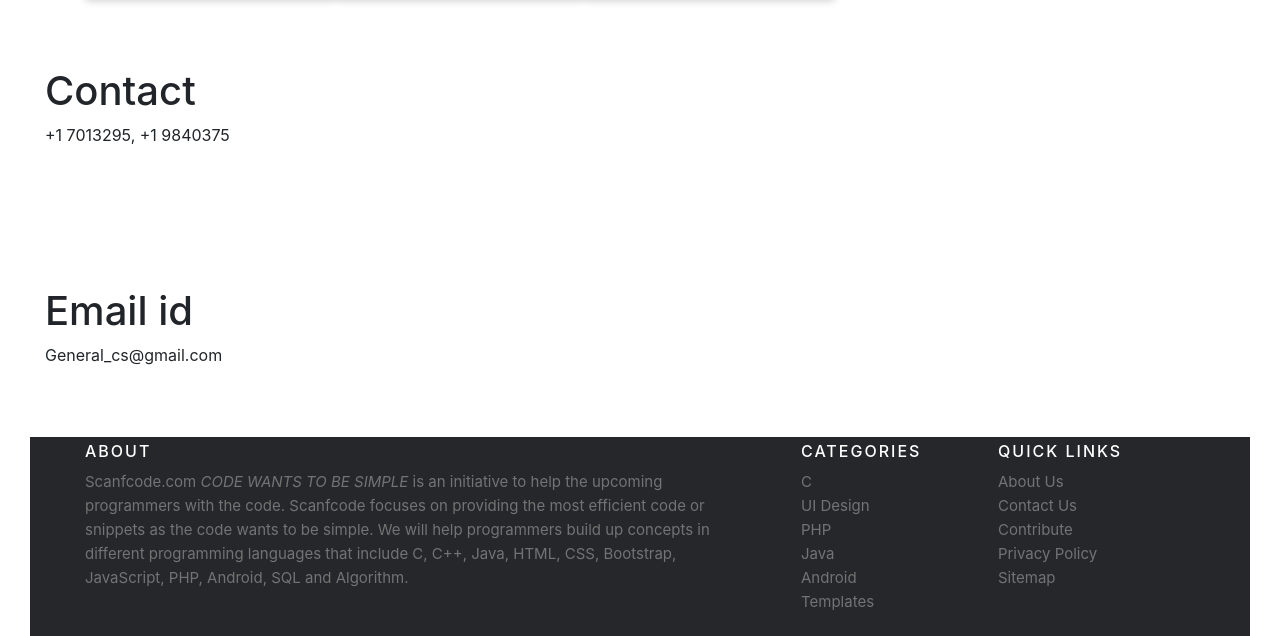
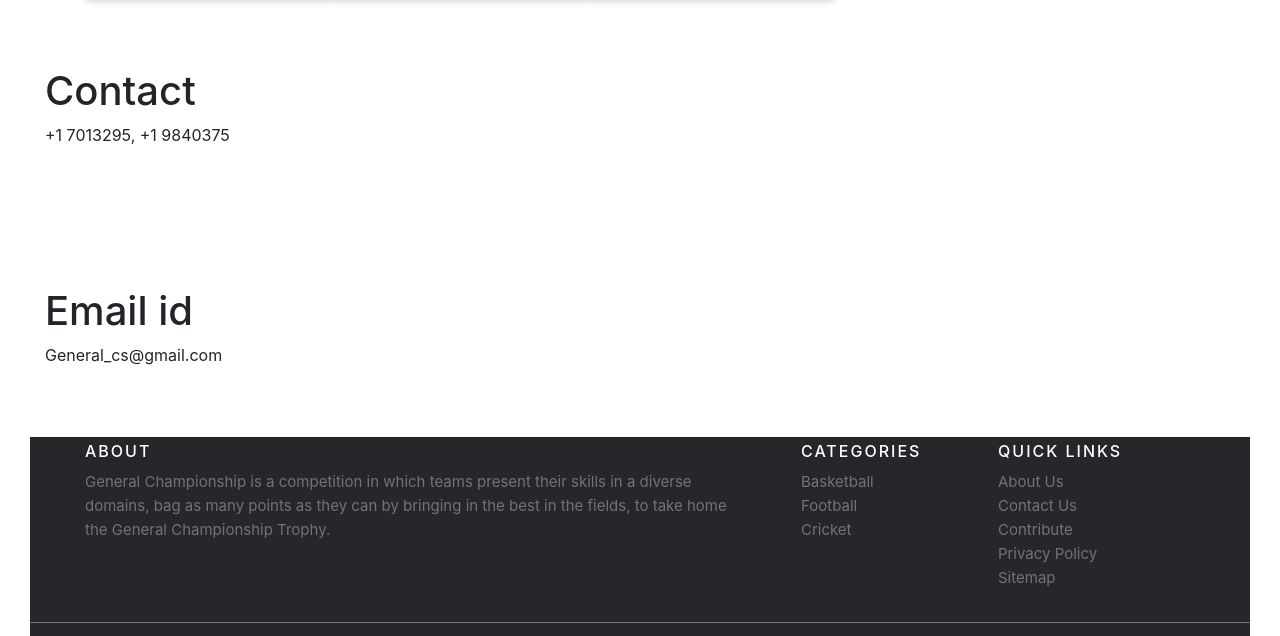
Before and after one commit to Jayasurya-kodi/GC_2022, a plain HTML site: page index.html in a window 1280 px wide. Shown: the part 1276-1912 px from the top of the page. Drawn offline with nearby package versions, Linux system fonts and the light colour scheme.

Commit message:
Update index.html

```diff
--- a/index.html
+++ b/index.html
@@ -473,22 +473,17 @@
         <div class="container footer">
           <div class="f1">
             <h6>About</h6>
-            <div>Scanfcode.com <i>CODE WANTS TO BE SIMPLE </i> is an initiative to help the
-              upcoming programmers with the code. Scanfcode focuses on providing the most efficient code or snippets
-              as the code wants to be simple. We will help programmers build up concepts in different programming
-              languages that include C, C++, Java, HTML, CSS, Bootstrap, JavaScript, PHP, Android, SQL and Algorithm.
+            <div>General Championship is a competition in which teams present their skills in a diverse domains, bag as many points as they can by bringing in the best in the fields, to take home the General Championship Trophy.
             </div>
           </div>
 
           <div class="f2">
             <h6>Categories</h6>
             <ul class="footer-links">
-              <li><a href="http://scanfcode.com/category/c-language/">C</a></li>
-              <li><a href="http://scanfcode.com/category/front-end-development/">UI Design</a></li>
-              <li><a href="http://scanfcode.com/category/back-end-development/">PHP</a></li>
-              <li><a href="http://scanfcode.com/category/java-programming-language/">Java</a></li>
-              <li><a href="http://scanfcode.com/category/android/">Android</a></li>
-              <li><a href="http://scanfcode.com/category/templates/">Templates</a></li>
+              <li>Basketball</li>
+              <li>Football</li>
+              <li>Cricket</li>
+
             </ul>
           </div>
 
```
